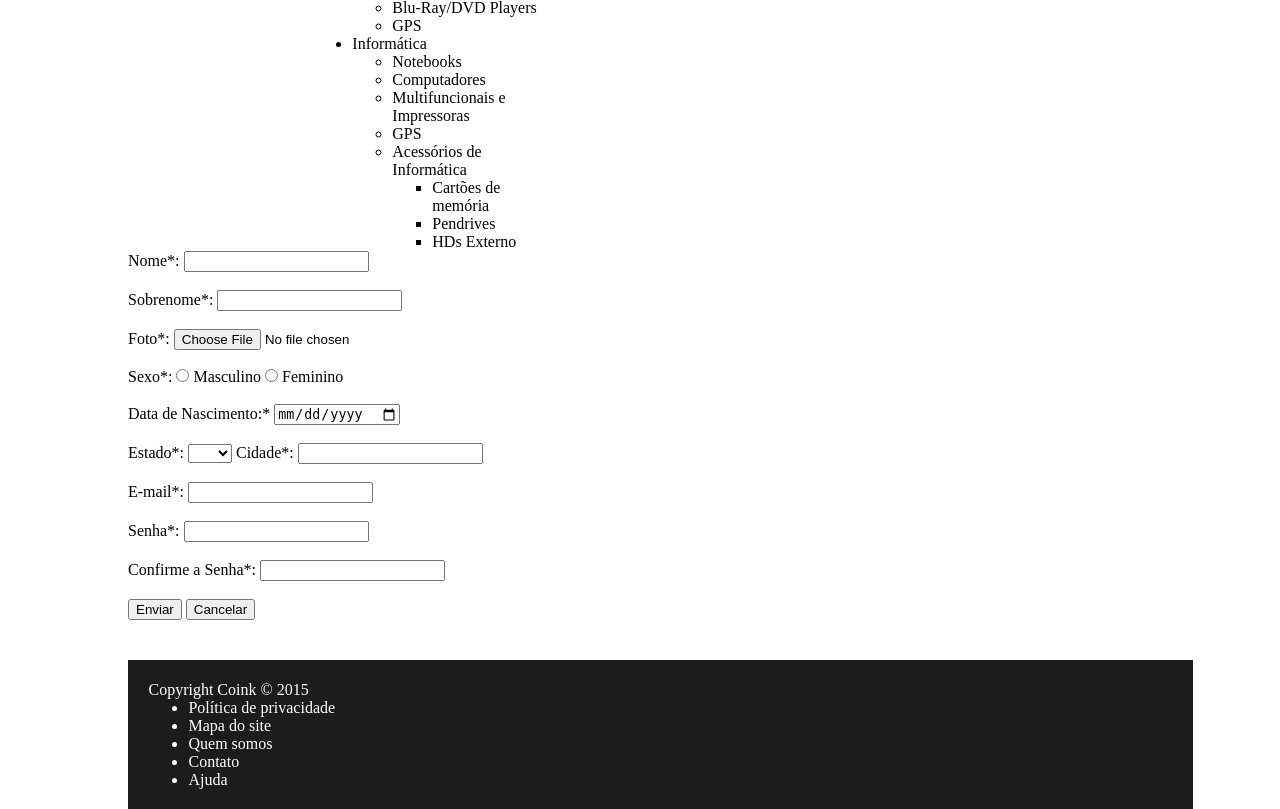
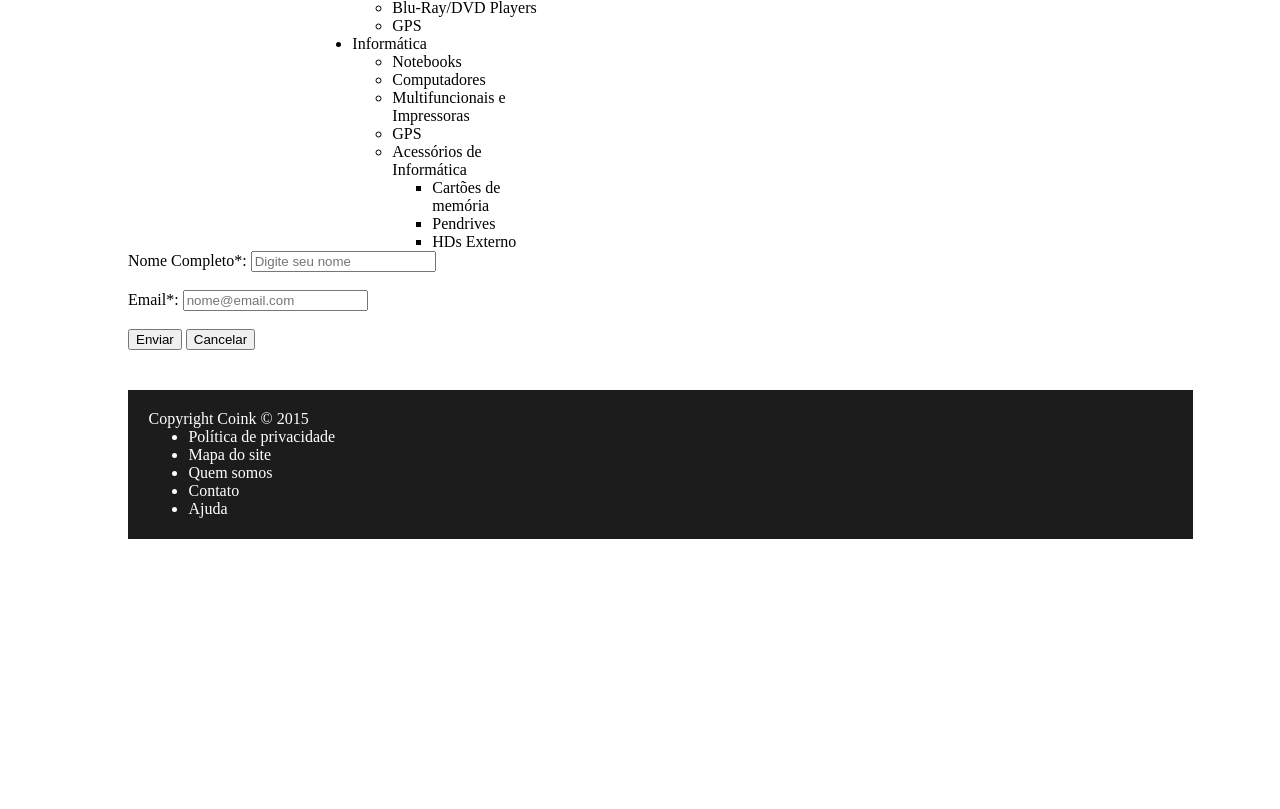
Before and after one commit to jonatasmaxi/Projeto-Tec-WEB, a PHP site: page /painel_form_cadastro.php in a window 1280 px wide. Shown: the part 607-1416 px from the top of the page. After the commit the page ends 1146 px from the top, so only its background shows below. Run offline with PHP 8.4, Linux system fonts and the light colour scheme; some libraries are stand-ins or nearby versions.

Commit message:
Divisão daas etapas de cadastro

```diff
--- a/web/painel_form_cadastro.php
+++ b/web/painel_form_cadastro.php
@@ -1,99 +1,19 @@
+
+
 <?php include 'header.php'?>
 <?php include 'aside.php'?>
 <link rel="stylesheet" type="text/css" href="style.css">
     <body>
-        <script type="text/javascript" src="http://ajax.googleapis.com/ajax/libs/jquery/1.3.2/jquery.min.js"></script>
-        <script type="text/javascript">
-            $(document).ready(function(){
-                $("input").blur(function(){
-                 if($(this).val() == "" )''
-                     {
-                         $(this).css({"border-color" : "#F00", "padding": "2px"});
-                     }
-                });
-            })
-        </script>
         <section>
             <div>
-                <form name="cadastro" id="form" method="post" action="painel_form_cadastro.php">
-                    <label for="nome"> Nome*: </label> <input type="text" id="nome" name="nome"><br><br>
-                    <label for="sobrenome"> Sobrenome*: </label> <input type="text" name="sobrenome" id="sobrenome"> <br><br>
-                    <label for="foto"> Foto*: </label> <input type="file" id="foto"> <br> <br>
-                    Sexo*: <input type="radio" value="masculino"> Masculino  <input type="radio" value="feminino"> Feminino <br><br>
-                    <label for="nascimento"> Data de Nascimento:* </label><input type="date" name="nascimento" id="nascimento"><BR> <BR>
-                    Estado*: <select name="estado">
-                        <option value=" "> </option>
-                        <option value="AC"> AC </option>
-                        <option value="AL"> AL </option>
-                        <option value="AP"> AP </option>
-                        <option value="AM"> AM </option>
-                        <option value="BA"> BA </option>
-                        <option value="CE"> CE </option>
-                        <option value="DF"> DF </option>
-                        <option value="ES"> ES </option>
-                        <option value="GO"> GO </option>
-                        <option value="MA"> MA </option>
-                        <option value="MT"> MT </option>
-                        <option value="MS"> MS </option>
-                        <option value="MG"> MG </option>
-                        <option value="PA"> PA </option>
-                        <option value="PB"> PB </option>
-                        <option value="PE"> PE </option>
-                        <option value="PI"> PI </option>
-                        <option value="PR"> PR </option>
-                        <option value="RJ"> RJ </option>
-                        <option value="RN"> RN </option>
-                        <option value="RS"> RS </option>
-                        <option value="RO"> RO </option>
-                        <option value="RR"> RR </option>
-                        <option value="SC"> SC </option>
-                        <option value="SP"> SP </option>
-                        <option value="SE"> SE </option>
-                        <option value="TO"> TO </option>
-                    </select>
-                    <label for="cidade"> Cidade*: </label> <input type="text" name="cidade" id="cidade"> <br><br>
-                    <label for="email">E-mail*: </label> <input type="text" name="email" id="email"><br><br>
-                    <label for="senha"> Senha*: </label> <input type="password" name="senha" id="senha"><br><br>
-                    <label for="confirmasenha"> Confirme a Senha*: </label> <input type="password" name="confirmasenha"id="confirmasenha">
-                    <br> <br> <input type="button" id="botao" value="Enviar">
+                <form name="cadastro" id="formcadastro" method="POST" action="painel_form_cadastro2.php">
+                    <label for="nome"> Nome Completo*: </label> <input type="text" id="nome" value="" required placeholder="Digite seu nome" name="nome"><br><br>
+                    <label for="email"> Email*: </label> <input type="email" value="" placeholder="nome@email.com" required id="email" name="email">
+                    <br> <br> <input type="submit" id="botao" value="Enviar">
                     <input type="button" value="Cancelar">
                 </form>
             </div>
       </section>
    </body>
 <?php include 'footer.php'?>
-       <script type="text/javascript">
-            $(document).ready(function(){
-                $("input").blur(function(){
-                 if($(this).val() == "")
-                     {
-                         $(this).css({"border" : "1px solid #F00", "padding": "2px"});
-                     }
-                 else
-                     {
-                         $(this).css({"border" : "1px solid black", "padding": "2px"});
-                     }
-                });
-                $("#confirmasenha").blur(function(){
-                    if(($("#confirmasenha").val() != $("#senha").val())){
-                        $("#confirmasenha").css({"border" : "1px solid #F00", "padding": "2px"});
-                        cont++;
-                    }
-                });
-                $("#botao").click(function(){
-                 var cont = 0;
-                 $("#form input").each(function(){
-                     if($(this).val() == "")
-                         {
-                             $(this).css({"border" : "1px solid #F00", "padding": "2px"});
-                             cont++;
-                         }
-                    });
-                 if(cont == 0)
-                     {
-                         $("#form").submit();
-                     }
-                });
-            });
-        </script>
 </html>
```
